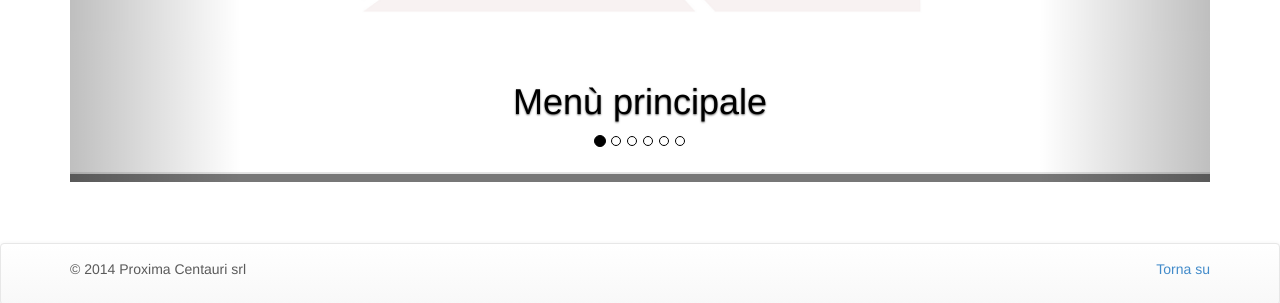
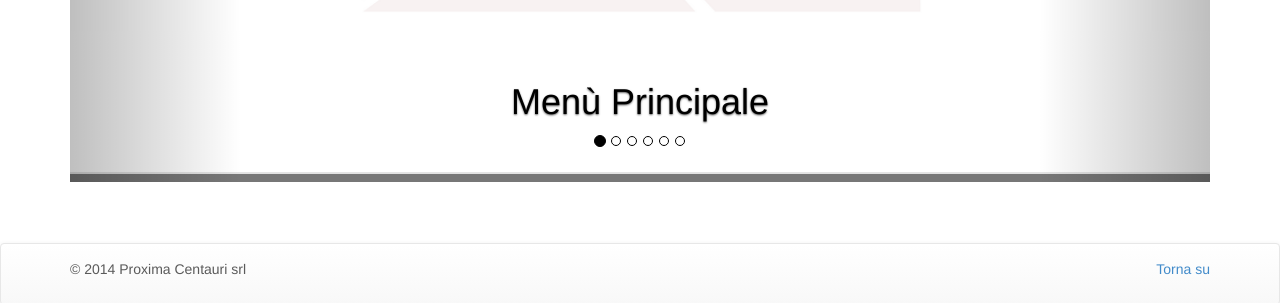
Before and after one commit to Jeerp/Jeerp.github.io, a Jekyll site: the page built from ita/index.html, in a window 1280 px wide. Shown: the part 478-781 px from the top of the page. Built offline with Jekyll 4.4.1, drawn with Linux system fonts in a browser that asks for light colours; nearby versions of some CDN libraries; Markdown is read by kramdown in place of the engine named in the settings.

Commit message:
minor fix

```diff
--- a/_config.yml
+++ b/_config.yml
@@ -20,12 +20,12 @@
     language : "Lingua"
     components : "Componenti"
     installation : "Installazione"
-    main_menu : "Menù principale"
-    electric_menu : "Menù consumi elettrici"
-    ele_dash_stat : "Dashboard statica elettrica"
-    ele_dash_inter : "Dashboard interattiva elettrica"
-    clim_menu : "Menù gestione clima"
-    clim_dash : "Dashboard climatica di visualizzazione e controllo"
+    main_menu : "Menù Principale"
+    electric_menu : "Menù Consumi Elettrici"
+    ele_dash_stat : "Dashboard Statica Elettrica"
+    ele_dash_inter : "Dashboard Interattiva Elettrica"
+    clim_menu : "Menù Gestione Clima"
+    clim_dash : "Dashboard Climatica di Visualizzazione e Controllo"
     back_to_top : "Torna su"
   eng:
     home:  "Home"
@@ -38,10 +38,10 @@
     language : "Language"
     components : "Components"
     installation : "Installation"
-    main_menu : "Main menu"
-    electric_menu : "Electric consumption menu"
-    ele_dash_stat : "Electric static dashboard"
-    ele_dash_inter : "Electric interactive dashboard"
-    clim_menu : "Climatic management menu"
-    clim_dash : "Climatic dashboard for visualization and management"
+    main_menu : "Main Menu"
+    electric_menu : "Electric Consumption Menu"
+    ele_dash_stat : "Electric Static Dashboard"
+    ele_dash_inter : "Electric Interactive Dashboard"
+    clim_menu : "Climatic Management Menu"
+    clim_dash : "Climatic Dashboard for Visualization and Management"
     back_to_top : "Back to top"
```
